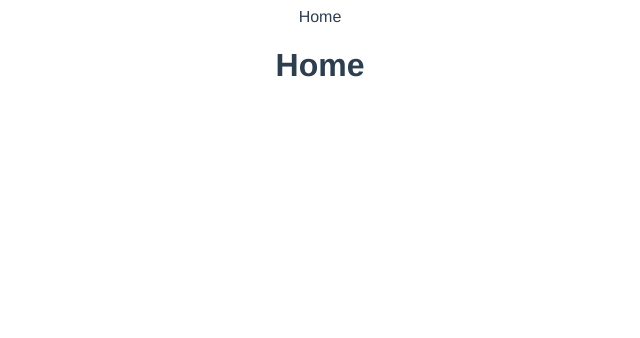
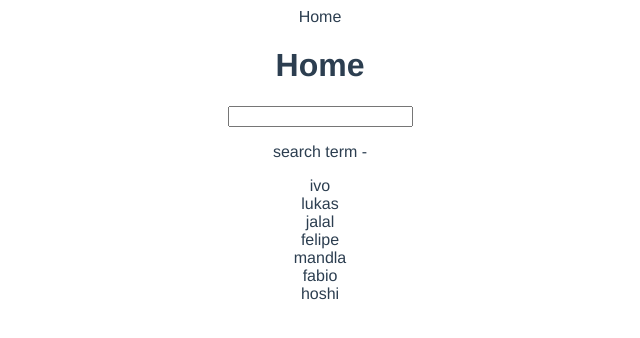
Before and after one commit to BetancourtFelipe/dojo-blog-api, a Vue app: page / in a window 1280 px wide. Shown: the top 338 px of the page, without its empty margins (320-960 px from the left). Built offline with nearby package versions, Linux system fonts and the light colour scheme.

Commit message:
Add computed properties

```diff
--- a/src/views/HomeView.vue
+++ b/src/views/HomeView.vue
@@ -1,6 +1,10 @@
 <template>
 <div class="home">Home
   <h1>Home</h1>
+  <input type="text" v-model="search">
+  <p>search term - {{ search }}</p>
+  <div v-for="name in matchingNames" :key="name">{{ name }}</div>
+
      <!-- Display info for ninjaOne using refs -->
   <!-- <h2>Refs</h2>
   <p>{{ ninjaOne.name }} - {{ ninjaOne.age }}</p>
@@ -21,49 +25,60 @@
 </template>
 
 <script>
-import { reactive, ref } from 'vue';
+import { computed, ref } from 'vue';
 
 export default {
   name: 'HomeView',
   setup(){
+    const search = ref('')
+    const names = ref(['ivo', 'lukas', 'jalal', 'felipe', 'mandla', 'fabio', 'hoshi'])
+
+    const matchingNames = computed(() =>{
+      return names.value.filter((name) => name.includes(search.value))
+    })
+
+
+
+    return{ names, search, matchingNames }
+
      // Define reactive and ref properties
-    const ninjaOne = ref({ name: 'felipe', age: 29 })
-    const ninjaTwo = reactive({ name: 'lukas', age: 19})
+    // const ninjaOne = ref({ name: 'felipe', age: 29 })
+    // const ninjaTwo = reactive({ name: 'lukas', age: 19})
 
        // Function to update ninjaOne's age using refs
-    const updateNinjaOne = () => {
-      ninjaOne.value.age = 40
-    }
+    // const updateNinjaOne = () => {
+    //   ninjaOne.value.age = 40
+    // }
 
-    const updateNinjaTwo = () => {
-      ninjaTwo.age = 55
-    }
+    // const updateNinjaTwo = () => {
+    //   ninjaTwo.age = 55
+    // }
 
 
     // Creating a ref named 'p' with an initial value of 'hello'
-    const p = ref('hello')
+    // const p = ref('hello')
 
     // Logging the ref object 'p' and its current value to the console
-    console.log(p, p.value)
+    // console.log(p, p.value)
 
     // Creating refs for 'name' and 'age' with initial values
-    const name = ref('felipe')
-    const age = ref(37)
+    // const name = ref('felipe')
+    // const age = ref(37)
 
     // Defining a function named 'handleClick'
-    const handleClick = () => {
+    // const handleClick = () => {
       // Logging the ref object 'p' and its current value to the console
-      console.log(p, p.value)
+      // console.log(p, p.value)
 
      // Adding a CSS class 'test' to the DOM element referred to by 'p'
-      p.value.classList.add('test')
+      // p.value.classList.add('test')
      // Changing the text content of the DOM element referred to by 'p'
-      p.value.textContent= 'hello, ninjas'
+      // p.value.textContent= 'hello, ninjas'
 
     //    Changing the values of 'name' and 'age' refs
 
-      name.value = 'lukas'
-      age.value = 36
+      // name.value = 'lukas'
+      // age.value = 36
 
     }
 
@@ -71,9 +86,6 @@
 // It initializes refs for strings ('p' and 'name') and a ref for a number ('age').
 // The handleClick function showcases how to interact with the values referred to by refs.
 // It logs values to the console, modifies the DOM element class and text content, and updates 'name' and 'age'.
+}
 
-
-    return { ninjaOne, ninjaTwo, updateNinjaOne, updateNinjaTwo}
-  }
-}
 </script>
```
